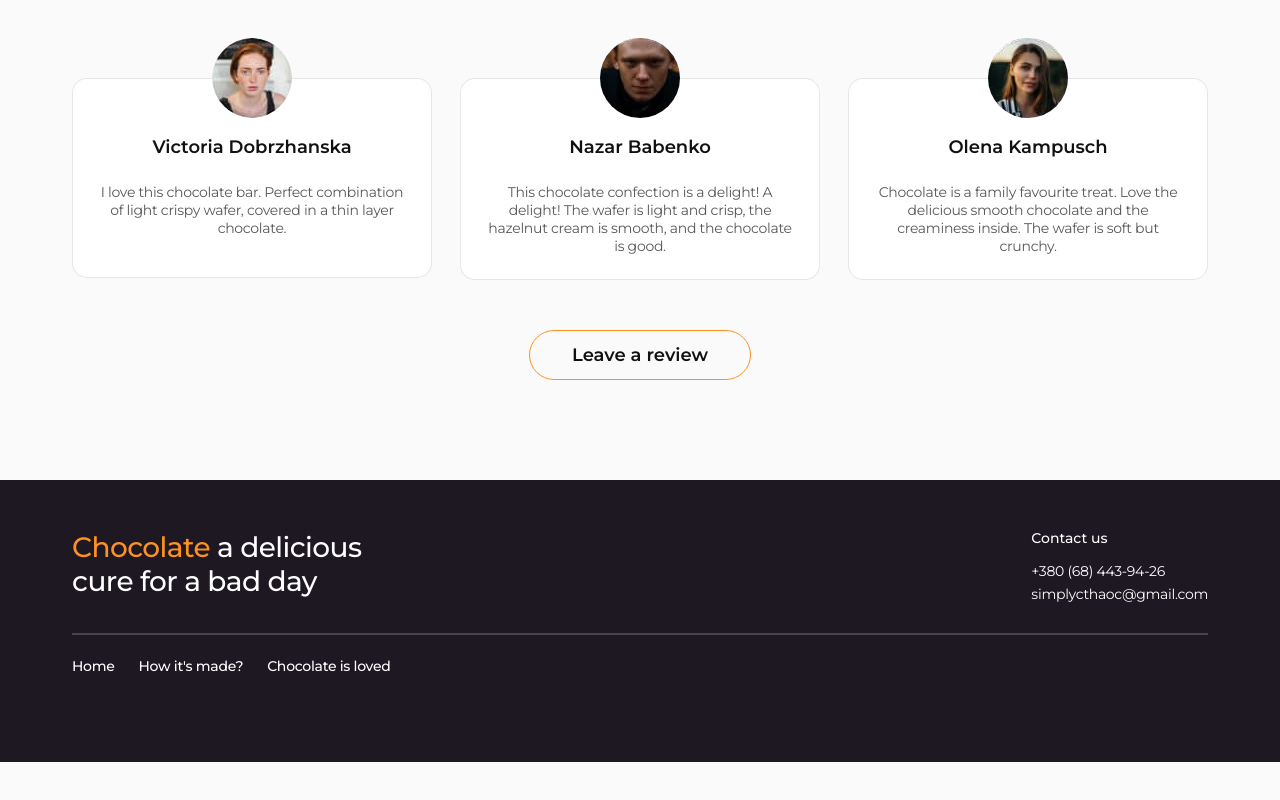
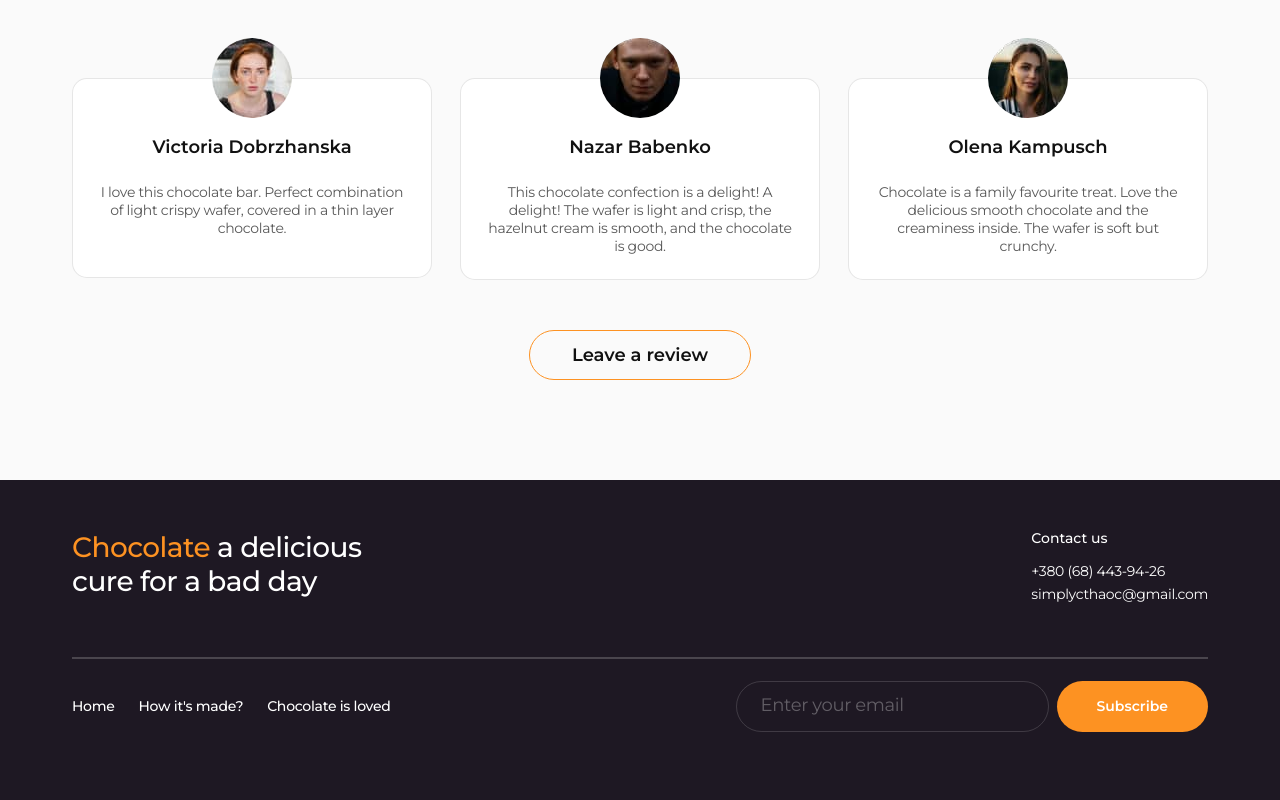
Before and after one commit to lidiia-rozhko/simply-chocolate, a plain HTML site: page index.html in a window 1280 px wide. Shown: the part 2389-3189 px from the top of the page. Before the commit the page ends 3151 px from the top, so only its background shows below. Drawn offline with nearby package versions, Linux system fonts and the light colour scheme.

Commit message:
Add files via upload

```diff
--- a/css/styles.css
+++ b/css/styles.css
@@ -700,15 +700,23 @@ header {
   color: var(--white);
 }
 
-.footer-navigation-list::before {
+.footer-content {
+  display: flex;
+  justify-content: space-between;
+  align-items: center;
+  position: relative;
+  padding-top: 24px;
+}
+
+.footer-content::before {
   content: "";
-  display: block;
   position: absolute;
+  top: 0;
+  left: 0;
+  height: 1px;
+  width: 100%;
+  background-color: rgba(255, 255, 255, 0.1);
   border: 1px solid rgba(255, 255, 255, 0.1);
-  background-color: rgba(255, 255, 255, 0.1);
-  width: 1136px;
-  height: 1px;
-  top: -24px;
 }
 
 .footer-navigation-list {
@@ -724,6 +732,8 @@ header {
   letter-spacing: -0.02em;
   color: var(--white);
   transition: color 250ms cubic-bezier(0.4, 0, 0.2, 1);
+  padding-top: 18px;
+  padding-bottom: 18px;
 }
 
 .nav-footer:hover,
@@ -731,6 +741,44 @@ header {
 .contact-link:hover,
 .contact-link:focus {
   color: var(--orange);
+}
+
+.footer-subscribe {
+  display: flex;
+  gap: 8px;
+}
+
+.footer-subscribe-input {
+  border: 1.5px solid rgba(255, 255, 255, 0.15);
+  background-color: transparent;
+  border-radius: 30px;
+  padding: 13px 24px;
+  width: 313px;
+}
+
+.footer-subscribe-input::placeholder {
+  font-weight: 400;
+  font-size: 18px;
+  letter-spacing: -0.02em;
+  color: rgba(255, 255, 255, 0.3);
+}
+
+.footer-subscribe-btn {
+  font-weight: 600;
+  font-size: 14px;
+  color: var(--white);
+  border-radius: 100px;
+  padding: 17px 40px;
+  background-color: var(--orange);
+  border: none;
+  transition: color 250ms cubic-bezier(0.4, 0, 0.2, 1),
+    background-color 250ms cubic-bezier(0.4, 0, 0.2, 1);
+}
+
+.footer-subscribe-btn:hover,
+.footer-subscribe-btn:focus {
+  color: var(--orange);
+  background-color: #fcf1e0;
 }
 
 /* -----------------MODAL------------------ */
@@ -904,24 +952,11 @@ header {
     fill 250ms cubic-bezier(0.4, 0, 0.2, 1);
 }
 
-/* .modal-check-box:hover,
-.modal-check-box:focus,
-.modal-checkbox:checked {
-  background-color: var(--orange);
-  border: none;
-} */
-
 .modal-checkbox:checked + .checkbox-lable > .modal-check-box {
   background-color: var(--orange);
   border: none;
   fill: #fff;
 }
-
-/* .modal-checkbox:checked {
-  width: 20px;
-  height: 20px;
-  background-color: var(--orange);
-} */
 
 .checkbox-lable {
   display: flex;
--- a/index.html
+++ b/index.html
@@ -408,10 +408,13 @@
             </address>
           </div>
         </div>
+        <div class="footer-content">
           <nav aria-label="footer navigation">
             <ul class="footer-navigation-list list">
               <li><a href="#header" class="nav-footer link">Home</a></li>
-            <li><a href="#made" class="nav-footer link">How it's made?</a></li>
+              <li>
+                <a href="#made" class="nav-footer link">How it's made?</a>
+              </li>
               <li>
                 <a href="#chocolate_loved" class="nav-footer link"
                   >Chocolate is loved</a
@@ -419,6 +422,18 @@
               </li>
             </ul>
           </nav>
+          <div class="footer-subscribe">
+            <input
+              class="footer-subscribe-input"
+              placeholder="Enter your email"
+              type="email"
+              required
+            />
+            <button type="submit" class="footer-subscribe-btn">
+              Subscribe
+            </button>
+          </div>
+        </div>
       </div>
     </footer>
     <!--------------- MODAL ----------->
```
Lines whose indentation alone changed are shown as unchanged.
